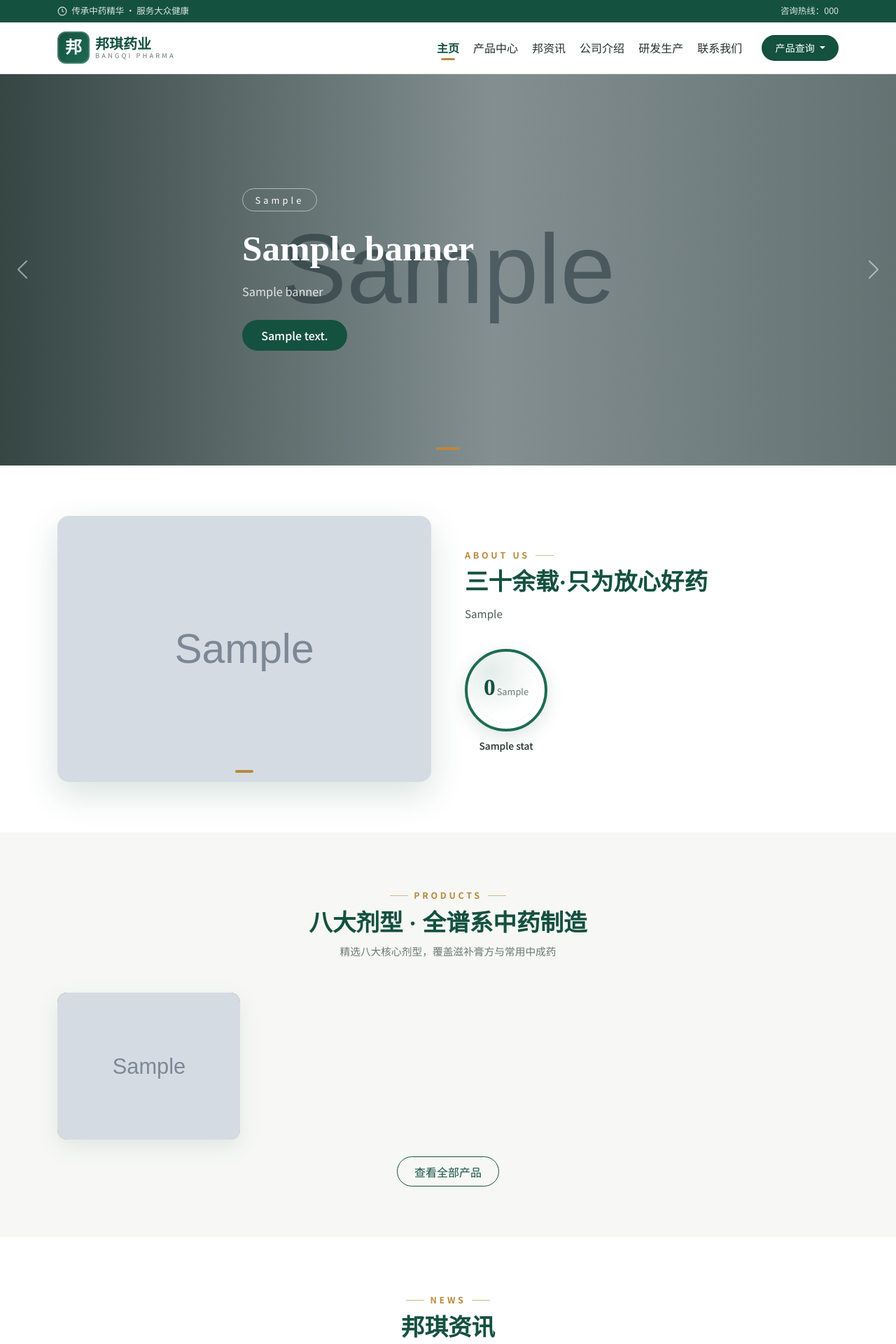
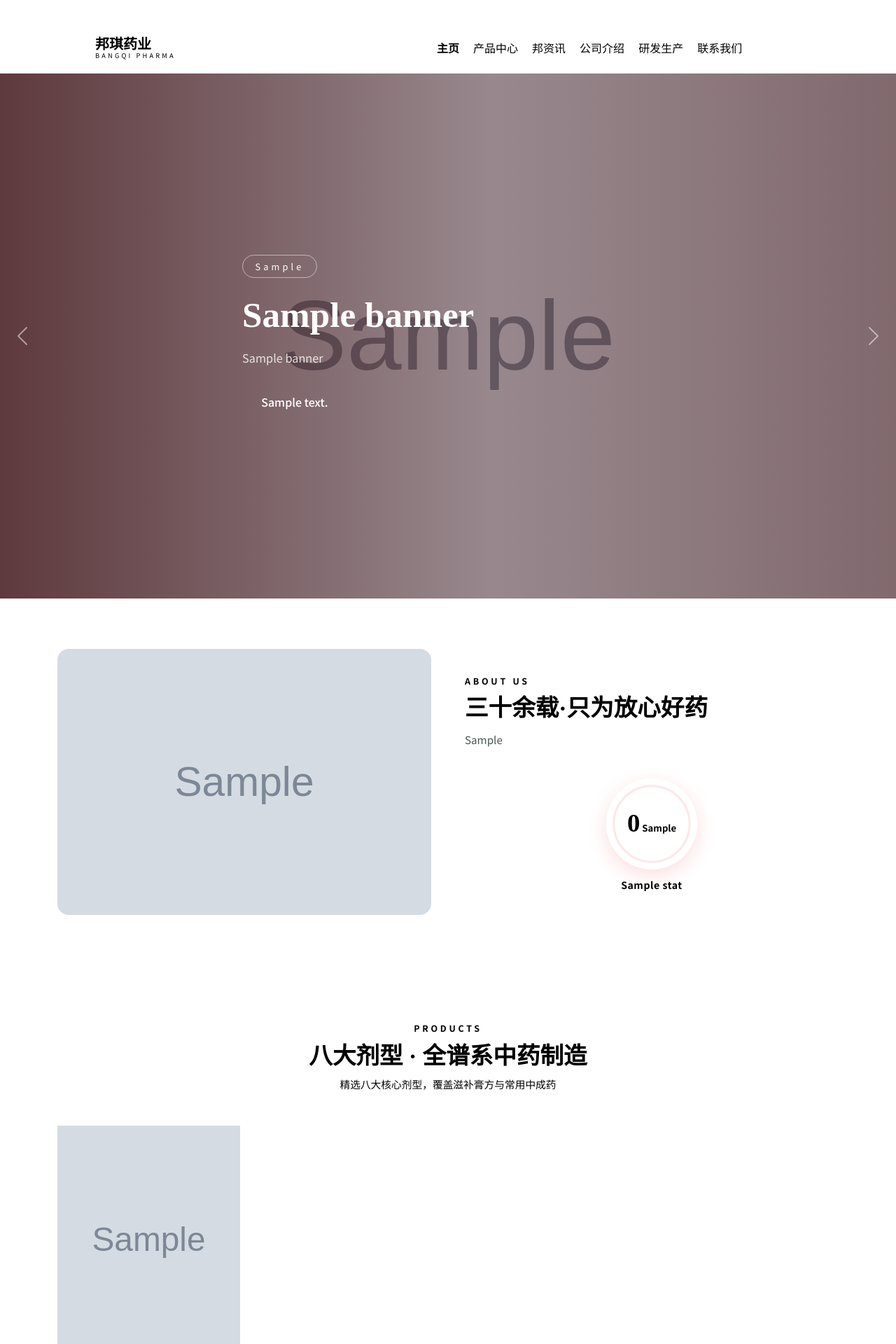
Before and after one commit to jack-hug/bangqi-website, a Flask app: page / in a window 1280 px wide. Shown: the top 1920 px of the page at 70% size. Run offline with Flask 3, Linux system fonts and the light colour scheme; data comes from the database, SQL or seed files in the repository; tables that the repository leaves empty hold one stand-in row (values such as "Sample post"); grey boxes marked "Sample" are stand-in pictures; parts of the project's set-up code (start-up, migrations or seed data) failed here and were passed over.

Commit message:
feat(optimize-5): 朱红+碧青主色重设计，7 项视觉/交互改进
1. 主色重设计
   - --bq-green → --bq-red 家族（#E62129 五档）
   - 新增 --bq-teal 蓝绿辅色族（#1A6F75 三档）
   - .ph-* 渐变重做：暖色 + 蓝青色组合
   - 后台 admin.css 同步切换

2. 首页三圆环现代化 + 居中
   - SVG 进度环 + 大数字 + 微光描边
   - 朱红 / 碧青双色渐变
   - hover 上浮 + 红光阴影

3. 首页 banner 1920×750
   - placeholder.py banner: 1920×750
   - 容器高度 560 → 750（响应式降级）

4. 剂型图片 480×600（aspect-ratio 4:5）
   - 有上传图直接显示；无上传图显示色块占位（再无叠加问题）

5. 走近邦琪 4 卡：480×800 + 动画增强 + 重新进入重新触发
   - aspect-ratio 4:7
   - .rise 动画：1.1s cubic-bezier，70px 位移
   - IntersectionObserver 强制 reflow 重触发

6. 后台图片预览完善 + 按钮对比度
   - .img-preview-wrap 240~360px
   - object-fit: contain，完整看到上传图
   - .btn-img-clear 文字对比度提升

7. 同步到 GitHub（本次推送）

附加修复：app.py 移除 PERMANENT_SESSION_LIFETIME=None 的非法写入

```diff
--- a/app.py
+++ b/app.py
@@ -137,8 +137,8 @@ def create_app():
     app.config["SESSION_COOKIE_HTTPONLY"] = True
     app.config["SESSION_COOKIE_SAMESITE"] = app.config.get("SESSION_COOKIE_SAMESITE") or "Lax"
     app.config["SESSION_COOKIE_SECURE"] = is_prod
-    # session 寿命保持默认（浏览器关闭即过期），避免永久会话风险
-    app.config["PERMANENT_SESSION_LIFETIME"] = None
+    # session 寿命保持 Flask 默认（timedelta(days=31)）。
+    # 注意：如果想「关闭浏览器即退出」，那么在登录时不要调 session.permanent = True 即可。
 
     db.init_app(app)
 
--- a/static/css/style.css
+++ b/static/css/style.css
@@ -1,22 +1,41 @@
+<style>
 /* ============================================================
    邦琪药业官网 - 全局样式
-   设计语言：现代中式 · 玉绿 × 鎏金 · 大留白 · 衬线标题
-   图片一律以渐变色块占位（.ph-*），后续替换为真实图片
+   设计语言：现代中式 · 朱红（#E62129）× 碧青（金辅）· 大留白 · 衬线标题
+   主色 = 公司品牌色（中国红），碧青为冷色平衡，金色保留为传统点缀
    ============================================================ */
 :root {
-  --bq-green: #14513f;        /* 主色：深玉绿 */
-  --bq-green-2: #1e6b53;      /* 主色亮阶 */
-  --bq-green-soft: #e8f2ee;   /* 主色浅底 */
-  --bq-gold: #b9893d;         /* 鎏金点缀 */
-  --bq-gold-soft: #f6efe1;    /* 金浅底 */
-  --bq-ink: #22312b;          /* 正文墨色 */
-  --bq-gray: #6b7a74;         /* 次级文字 */
-  --bq-bg: #f7f8f6;           /* 页面浅底 */
-  --bq-line: #e3e8e4;         /* 分割线 */
+  /* 朱红主色族 */
+  --bq-red: #E62129;          /* 公司主色：朱红 */
+  --bq-red-2: #C11318;        /* 暗红 - hover/active */
+  --bq-red-3: #FF444F;        /* 亮红 - 发光/高亮 */
+  --bq-red-soft: #FCE8EA;     /* 极浅红底 */
+  --bq-red-glow: rgba(230, 33, 41, .14); /* 红光 */
+  --bq-red-deep: #9A0E14;     /* 深红 - 文字 */
+
+  /* 碧青辅色族（蓝绿） */
+  --bq-teal: #1A6F75;
+  --bq-teal-2: #0E5961;
+  --bq-teal-soft: #E3EFF1;
+
+  /* 鎏金（传统点缀） */
+  --bq-gold: #b9893d;
+  --bq-gold-soft: #f6efe1;
+
+  /* 中性 */
+  --bq-ink: #1B1F23;          /* 主文字 - 偏深墨 */
+  --bq-ink-soft: #4F575E;
+  --bq-gray: #6B7882;         /* 次级文字 */
+  --bq-bg: #FAF6F2;           /* 页面暖白底 */
+  --bq-line: #ECE6DE;         /* 暖灰分割线 */
+
+  /* 圆角与阴影（基于朱红调） */
   --bq-radius: 14px;
-  --bq-shadow: 0 10px 30px rgba(20, 81, 63, .10);
-  --bq-shadow-lg: 0 18px 48px rgba(20, 81, 63, .16);
+  --bq-shadow: 0 10px 30px rgba(154, 14, 20, .08);
+  --bq-shadow-lg: 0 18px 48px rgba(154, 14, 20, .14);
+  --bq-shadow-glow: 0 0 40px rgba(230, 33, 41, .18);
 }
+
 
 body {
   font-family: "Noto Sans SC", system-ui, sans-serif;
@@ -24,7 +43,7 @@ body {
   background: #fff;
 }
 h1, h2, h3, .serif { font-family: "Noto Serif SC", serif; }
-a { color: var(--bq-green-2); text-decoration: none; transition: color .2s; }
+a { color: var(--bq-red-2); text-decoration: none; transition: color .2s; }
 a:hover { color: var(--bq-gold); }
 
 /* ---------- 图片占位色块体系 ---------- */
@@ -46,20 +65,25 @@ a:hover { color: var(--bq-gold); }
     radial-gradient(circle at 20% 30%, rgba(255,255,255,.14), transparent 45%),
     radial-gradient(circle at 80% 70%, rgba(255,255,255,.10), transparent 40%);
 }
-.ph-am { background: linear-gradient(135deg, #8a5a2b, #c99a55); }   /* 膏剂·琥珀 */
-.ph-gy { background: linear-gradient(135deg, #3f7d5c, #7fbf9a); }   /* 糖浆·青绿 */
-.ph-gr { background: linear-gradient(135deg, #2c6e63, #66b0a0); }   /* 颗粒·黛绿 */
-.ph-ta { background: linear-gradient(135deg, #1e6b53, #4fa386); }   /* 片剂·玉绿 */
-.ph-cp { background: linear-gradient(135deg, #276a7d, #63aec0); }   /* 胶囊·青蓝 */
-.ph-li { background: linear-gradient(135deg, #8f3b3b, #c97b6d); }   /* 搽剂·绛红 */
-.ph-ti { background: linear-gradient(135deg, #5b4a8a, #9b8ac6); }   /* 酊剂·紫藤 */
-.ph-pi { background: linear-gradient(135deg, #7a5620, #b9893d); }   /* 丸剂·棕金 */
-.ph-gray { background: linear-gradient(135deg, #5a6a63, #93a49b); } /* 通用灰绿 */
-.ph-green { background: linear-gradient(135deg, var(--bq-green), var(--bq-green-2)); }
+/* ============================================================
+   邦琪药业 - 图片占位色块体系（朱红主导 + 蓝绿辅助 + 鎏金点缀）
+   ============================================================ */
+.ph-red { background: linear-gradient(135deg, #C91821, #E62129); }       /* 朱红 - 主色 */
+.ph-red-2 { background: linear-gradient(135deg, #9A0E14, #C11318); }    /* 深红 */
+.ph-am { background: linear-gradient(135deg, #B56A2A, #D08D44); }        /* 膏剂·暖琥珀 */
+.ph-gy { background: linear-gradient(135deg, #D39445, #E8B96A); }        /* 糖浆·金沙 */
+.ph-li { background: linear-gradient(135deg, #8f3b3b, #d57878); }       /* 搽剂·绛红 */
+.ph-pi { background: linear-gradient(135deg, #7a5620, #c8a358); }       /* 丸剂·棕金 */
+.ph-ta { background: linear-gradient(135deg, #1A6F75, #4FA3A8); }       /* 片剂·碧青 */
+.ph-cp { background: linear-gradient(135deg, #124B6E, #5DA0C4); }       /* 胶囊·远海蓝 */
+.ph-ti { background: linear-gradient(135deg, #2A4A6E, #5A85B4); }       /* 酊剂·青黛 */
+.ph-gr { background: linear-gradient(135deg, #0E5961, #3A9098); }       /* 颗粒·湖青 */
+.ph-gray { background: linear-gradient(135deg, #5a6a63, #93a49b); }    /* 通用灰绿 */
+.ph-green { background: linear-gradient(135deg, var(--bq-red), var(--bq-red-2)); }
 .ph-gold { background: linear-gradient(135deg, #9a7130, var(--bq-gold)); }
 
 /* ---------- 顶部信息条 ---------- */
-.topbar { background: var(--bq-green); color: rgba(255,255,255,.85); font-size: .78rem; padding: .4rem 0; }
+.topbar { background: var(--bq-red); color: rgba(255,255,255,.85); font-size: .78rem; padding: .4rem 0; }
 .topbar-text { display: inline-flex; align-items: center; gap: .4rem; }
 
 /* ---------- 导航栏 ---------- */
@@ -71,22 +95,22 @@ a:hover { color: var(--bq-gold); }
 }
 .logo-block {
   width: 46px; height: 46px; border-radius: 12px;
-  background: linear-gradient(135deg, var(--bq-green), var(--bq-green-2));
+  background: linear-gradient(135deg, var(--bq-red), var(--bq-red-2));
   color: #fff; font-family: "Noto Serif SC", serif; font-weight: 900; font-size: 1.5rem;
   display: inline-flex; align-items: center; justify-content: center;
   box-shadow: inset 0 0 0 2px rgba(255,255,255,.18);
 }
-.brand-text { font-family: "Noto Serif SC", serif; font-weight: 900; font-size: 1.25rem; color: var(--bq-green); line-height: 1.1; }
+.brand-text { font-family: "Noto Serif SC", serif; font-weight: 900; font-size: 1.25rem; color: var(--bq-red); line-height: 1.1; }
 .brand-text small { display: block; font-family: "Noto Sans SC", sans-serif; font-weight: 400; font-size: .58rem; letter-spacing: .34em; color: var(--bq-gray); }
 .site-nav .nav-link { color: var(--bq-ink); font-weight: 500; padding: .55rem .9rem; border-radius: 8px; position: relative; }
-.site-nav .nav-link:hover { color: var(--bq-green); background: var(--bq-green-soft); }
-.site-nav .nav-link.active { color: var(--bq-green); font-weight: 700; }
+.site-nav .nav-link:hover { color: var(--bq-red); background: var(--bq-red-soft); }
+.site-nav .nav-link.active { color: var(--bq-red); font-weight: 700; }
 .site-nav .nav-link.active::after {
   content: ""; position: absolute; left: .9rem; right: .9rem; bottom: .18rem;
   height: 3px; border-radius: 2px; background: var(--bq-gold);
 }
 .nav-cta {
-  background: var(--bq-green); color: #fff !important;
+  background: var(--bq-red); color: #fff !important;
   padding: .45rem 1.15rem; border-radius: 999px; font-size: .88rem; font-weight: 500;
   border: 1px solid transparent; transition: all .25s;
 }
@@ -179,25 +203,25 @@ a:hover { color: var(--bq-gold); }
   margin-bottom: .6rem;
 }
 .sec-kicker::before, .sec-kicker::after { content: ""; width: 26px; height: 1px; background: var(--bq-gold); opacity: .6; }
-.sec-title { font-size: clamp(1.6rem, 3vw, 2.1rem); font-weight: 900; color: var(--bq-green); margin-bottom: .55rem; }
+.sec-title { font-size: clamp(1.6rem, 3vw, 2.1rem); font-weight: 900; color: var(--bq-red); margin-bottom: .55rem; }
 .sec-sub { color: var(--bq-gray); font-size: .92rem; }
 .btn-bq {
-  background: var(--bq-green); color: #fff; border: none;
+  background: var(--bq-red); color: #fff; border: none;
   padding: .62rem 1.7rem; border-radius: 999px; font-weight: 500; transition: all .25s;
 }
 .btn-bq:hover { background: var(--bq-gold); color: #fff; transform: translateY(-2px); box-shadow: var(--bq-shadow); }
 .btn-outline-bq {
-  border: 1.5px solid var(--bq-green); color: var(--bq-green);
+  border: 1.5px solid var(--bq-red); color: var(--bq-red);
   padding: .55rem 1.5rem; border-radius: 999px; font-weight: 500; transition: all .25s; background: transparent;
 }
-.btn-outline-bq:hover { background: var(--bq-green); color: #fff; }
+.btn-outline-bq:hover { background: var(--bq-red); color: #fff; }
 
 /* ---------- 页面横幅（内页通用） ---------- */
 .page-hero {
   padding: 4.2rem 0 3.6rem;
   background:
     radial-gradient(circle at 85% 20%, rgba(185,137,61,.16), transparent 42%),
-    linear-gradient(120deg, var(--bq-green) 0%, #1c6350 55%, #2b7a62 100%);
+    linear-gradient(120deg, var(--bq-red) 0%, #1c6350 55%, #2b7a62 100%);
   color: #fff; position: relative; overflow: hidden;
 }
 .page-hero::before {
--- a/static/js/main.js
+++ b/static/js/main.js
@@ -1,17 +1,36 @@
 /* 邦琪药业官网 - 全局脚本 */
 document.addEventListener("DOMContentLoaded", function () {
-  /* 数字圆环跳跃动画（主页公司简介统计） */
+  /* 数字圆环 + SVG 进度环同步动画 */
   function animateCounter(el) {
     const target = parseInt(el.dataset.target, 10) || 0;
     const duration = 1600;
     const start = performance.now();
-    const steps = 26;
+    const ring = el.closest(".stat-ring")?.querySelector(".stat-bar");
+    /* 进度：取当前 3 个 stat 中最大值做归一化，让进度环视觉对比均匀 */
+    let ringMax = 100;
+    if (ring && ring.dataset.target) {
+      const all = Array.from(document.querySelectorAll(".stat-bar")).map((b) => parseInt(b.dataset.target, 10) || 0);
+      ringMax = Math.max(100, ...all);
+    }
     function tick(now) {
       const p = Math.min((now - start) / duration, 1);
       const eased = 1 - Math.pow(1 - p, 3);
       const val = Math.round(target * eased);
       el.textContent = val.toLocaleString("en-US");
+      if (ring && p < 1) {
+        const C = 2 * Math.PI * 50;
+        const offset = C * (1 - (target * eased) / ringMax);
+        ring.style.strokeDashoffset = offset;
+      } else if (ring) {
+        const C = 2 * Math.PI * 50;
+        ring.style.strokeDashoffset = C * (1 - target / ringMax);
+      }
       if (p < 1) requestAnimationFrame(tick);
+    }
+    /* 进度环起始态 */
+    if (ring) {
+      const C = 2 * Math.PI * 50;
+      ring.style.strokeDashoffset = C;
     }
     requestAnimationFrame(tick);
   }
@@ -28,12 +47,22 @@ document.addEventListener("DOMContentLoaded", function () {
     counters.forEach(animateCounter);
   }
 
-  /* 滚动上浮动画（企业相关四张卡片） */
+  /* 滚动上浮动画（企业相关四张卡片） - 进入视口触发，离开后再回来重新触发 */
   const risers = document.querySelectorAll(".rise");
   if ("IntersectionObserver" in window && risers.length) {
-    const ro = new IntersectionObserver((entries) => {
-      entries.forEach((e) => { if (e.isIntersecting) e.target.classList.add("rise-in"); });
-    }, { threshold: 0.25 });
+    const ro = new IntersectionObserver(
+      (entries) => {
+        entries.forEach((e) => {
+          if (e.isIntersecting) {
+            e.target.classList.remove("rise-in");
+            // 强制重排，重新触发动画
+            void e.target.offsetWidth;
+            e.target.classList.add("rise-in");
+          }
+        });
+      },
+      { threshold: 0.18 }
+    );
     risers.forEach((el) => ro.observe(el));
   } else {
     risers.forEach((el) => el.classList.add("rise-in"));
--- a/templates/category_page.html
+++ b/templates/category_page.html
@@ -72,9 +72,9 @@
 .cat-stats { display: flex; flex-wrap: wrap; gap: 1rem; }
 .cat-stat {
   flex: 1; min-width: 120px; text-align: center;
-  background: var(--bq-green-soft); border-radius: 12px; padding: 1rem .6rem;
+  background: var(--bq-red-soft); border-radius: 12px; padding: 1rem .6rem;
 }
-.cat-stat strong { display: block; font-size: 1.6rem; font-weight: 900; color: var(--bq-green); line-height: 1.2; }
+.cat-stat strong { display: block; font-size: 1.6rem; font-weight: 900; color: var(--bq-red); line-height: 1.2; }
 .cat-stat span { font-size: .78rem; color: var(--bq-gray); }
 .cat-hero { height: 240px; border-radius: 12px; margin-bottom: .6rem; }
 .cat-img { height: 150px; border-radius: 10px; font-size: .78rem; }
--- a/templates/index.html
+++ b/templates/index.html
@@ -58,11 +58,31 @@
         <h2 class="sec-title text-start">三十余载·只为放心好药</h2>
         <p class="intro-text">{{ COMPANY.intro }}</p>
         <!-- 三个数据圆环（数据库驱动，数字动态跳跃生成） -->
-        <div class="stat-row">
+        <!-- 现代化设计：SVG 进度环 + 大数字 + 微光点，居中 -->
+        <div class="stat-row stat-row-center">
           {% for s in home_stats %}
           <div class="stat-circle">
-            <div class="stat-ring {{ 'ring-gold' if loop.index == 2 }}">
-              <span class="stat-num" data-target="{{ s.value }}">0</span><span class="stat-unit">{{ s.unit }}</span>
+            <div class="stat-ring {{ 'ring-teal' if loop.index == 2 }}">
+              <svg class="stat-ring-svg" viewBox="0 0 120 120" aria-hidden="true">
+                <defs>
+                  <linearGradient id="ringGrad{{ loop.index }}" x1="0%" y1="0%" x2="100%" y2="100%">
+                    {% if loop.index == 2 %}
+                      <stop offset="0%" stop-color="#1A6F75"/>
+                      <stop offset="100%" stop-color="#4FA3A8"/>
+                    {% else %}
+                      <stop offset="0%" stop-color="#E62129"/>
+                      <stop offset="100%" stop-color="#FF444F"/>
+                    {% endif %}
+                  </linearGradient>
+                </defs>
+                <circle class="stat-track" cx="60" cy="60" r="50" />
+                <circle class="stat-bar" cx="60" cy="60" r="50"
+                        stroke="url(#ringGrad{{ loop.index }})"
+                        data-target="{{ s.value }}" />
+              </svg>
+              <div class="stat-text">
+                <span class="stat-num" data-target="{{ s.value }}">0</span><span class="stat-unit">{{ s.unit }}</span>
+              </div>
             </div>
             <span class="stat-label">{{ s.label }}</span>
           </div>
@@ -86,10 +106,16 @@
       {% for f in dosage_form_cards %}
       <div class="col-6 col-md-4 col-lg-3">
         <a href="/products?form={{ f.name }}" class="form-card">
-          <!-- 剂型图片：未上传时显示纯色PNG占位图，悬停变虚并弹出剂型名称 -->
-          <div class="ph {{ form_colors[loop.index0 % 8] }} form-ph">
+          <!-- 剂型图片：有上传时直接用图片，无上传时显示色块占位 -->
+          {% if f.image %}
+          <div class="form-img-wrap">
             <img src="{{ img_url(f.image, 'form', form_colors[loop.index0 % 8]) }}" alt="{{ f.name }}">
           </div>
+          {% else %}
+          <div class="ph {{ form_colors[loop.index0 % 8] }} form-ph">
+            <span class="ph-tag">{{ f.name }} · 待上传</span>
+          </div>
+          {% endif %}
           <div class="form-overlay">
             <span class="form-name">{{ f.name }}</span>
             <span class="form-desc">{{ f.description }}</span>
@@ -167,7 +193,11 @@
       {% for e in enterprise_cards %}
       <div class="col-sm-6 col-lg-3">
         <a href="{{ e.link }}" class="corp-card rise">
-          <div class="ph {{ e.color }} corp-ph"><img src="{{ img_url(e.image, 'corp', e.color) }}" alt="{{ e.title }}"></div>
+          {% if e.image %}
+          <div class="corp-img-wrap"><img src="{{ img_url(e.image, 'corp', e.color) }}" alt="{{ e.title }}"></div>
+          {% else %}
+          <div class="ph {{ e.color }} corp-ph"><span class="ph-tag">{{ e.title }}</span></div>
+          {% endif %}
           <div class="corp-info"><h4>{{ e.title }}</h4><p>{{ e.description }}</p></div>
         </a>
       </div>
@@ -181,9 +211,9 @@
 {% block extra_css %}
 <style>
 /* ---- Banner ---- */
-.banner-ph { height: 560px; position: relative; overflow: hidden; }
+.banner-ph { height: 750px; position: relative; overflow: hidden; }
 .banner-ph > img { position: absolute; inset: 0; width: 100%; height: 100%; object-fit: cover; }
-.banner-shade { position: absolute; inset: 0; background: linear-gradient(90deg, rgba(8,28,22,.78) 0%, rgba(8,28,22,.40) 55%, rgba(8,28,22,.55) 100%); }
+.banner-shade { position: absolute; inset: 0; background: linear-gradient(90deg, rgba(60,12,14,.78) 0%, rgba(60,12,14,.40) 55%, rgba(60,12,14,.55) 100%); }
 .banner-caption { position: relative; z-index: 2; color: #fff; max-width: 620px; padding: 0 1rem; }
 .banner-kicker { display: inline-block; font-size: .8rem; letter-spacing: .32em; border: 1px solid rgba(255,255,255,.5); border-radius: 999px; padding: .35rem 1.1rem; margin-bottom: 1.3rem; }
 .banner-caption h2 { font-size: clamp(2rem, 4.4vw, 3.2rem); font-weight: 900; line-height: 1.28; margin-bottom: 1rem; }
@@ -202,36 +232,104 @@
 .shadow-bq { box-shadow: var(--bq-shadow-lg); }
 .sec-kicker.not-center::before { display: none; }
 
-.stat-row { display: flex; gap: 2.2rem; margin-top: 2.2rem; flex-wrap: wrap; }
+/* ---- 现代化数据圆环：SVG 进度环 + 大数字 + 微光，居中 ---- */
+.stat-row {
+  display: flex; justify-content: center; align-items: center;
+  gap: 2.8rem; margin-top: 2.5rem; flex-wrap: wrap;
+  width: 100%;
+}
+.stat-row-center { text-align: center; }
 .stat-circle { text-align: center; }
 .stat-ring {
-  width: 118px; height: 118px; border-radius: 50%;
-  border: 4px solid var(--bq-green-2);
-  background: radial-gradient(circle at 30% 25%, rgba(30,107,83,.12), transparent 60%), #fff;
+  width: 130px; height: 130px; border-radius: 50%;
+  background: #fff;
+  display: flex; align-items: center; justify-content: center;
+  position: relative;
+  box-shadow:
+    0 8px 28px rgba(230,33,41,.15),
+    0 0 0 4px rgba(255,255,255,.9) inset;
+  transition: transform .35s cubic-bezier(.2,.8,.3,1), box-shadow .35s;
+}
+.stat-ring::before {
+  content: ""; position: absolute; inset: -6px; border-radius: 50%;
+  background: conic-gradient(from 90deg, var(--bq-red) 0deg, var(--bq-red) 0deg, transparent 0deg);
+  z-index: -1; opacity: .14; filter: blur(8px);
+}
+.stat-ring.ring-teal::before {
+  background: conic-gradient(from 90deg, var(--bq-teal) 0deg, var(--bq-teal) 0deg, transparent 0deg);
+}
+.stat-circle:hover .stat-ring {
+  transform: translateY(-8px) scale(1.04);
+  box-shadow: 0 18px 40px rgba(230,33,41,.22), 0 0 0 4px rgba(255,255,255,.9) inset;
+}
+
+/* SVG 圆环 */
+.stat-ring-svg {
+  position: absolute; inset: 0; width: 100%; height: 100%;
+  transform: rotate(-90deg);
+}
+.stat-track {
+  fill: none; stroke: rgba(230,33,41,.10);
+  stroke-width: 3; stroke-linecap: round;
+}
+.stat-bar {
+  fill: none; stroke-width: 6; stroke-linecap: round;
+  stroke-dasharray: 314.159;       /* 2π × 50 */
+  stroke-dashoffset: 314.159;      /* 完全隐藏，由 JS 控制 */
+  transition: stroke-dashoffset 1.6s cubic-bezier(.2,.8,.3,1);
+  filter: drop-shadow(0 0 6px rgba(230,33,41,.5));
+}
+.stat-ring.ring-teal .stat-bar {
+  filter: drop-shadow(0 0 6px rgba(26,111,117,.5));
+}
+.stat-ring.ring-teal .stat-track { stroke: rgba(26,111,117,.10); }
+
+/* 圆环中心：数字 + 单位 */
+.stat-text {
+  position: relative; z-index: 2;
   display: flex; align-items: baseline; justify-content: center;
-  padding-top: 34px; position: relative;
-  box-shadow: 0 8px 24px rgba(20,81,63,.14);
-  transition: transform .3s;
+  line-height: 1;
 }
-.stat-ring::after { content: ""; position: absolute; inset: 8px; border-radius: 50%; border: 1px dashed var(--bq-green-soft); }
-.stat-ring.ring-gold { border-color: var(--bq-gold); background: radial-gradient(circle at 30% 25%, rgba(185,137,61,.14), transparent 60%), #fff; }
-.stat-circle:hover .stat-ring { transform: translateY(-6px); }
-.stat-num { font-family: "Noto Serif SC", serif; font-size: 2.1rem; font-weight: 900; color: var(--bq-green); line-height: 1; }
-.ring-gold .stat-num { color: var(--bq-gold); }
-.stat-unit { font-size: .8rem; color: var(--bq-gray); margin-left: 2px; }
-.stat-label { display: block; margin-top: .6rem; font-size: .86rem; font-weight: 500; color: var(--bq-ink); }
+.stat-num {
+  font-family: "Noto Serif SC", serif;
+  font-size: 2.3rem; font-weight: 900;
+  color: var(--bq-red); line-height: 1;
+  font-variant-numeric: tabular-nums;
+}
+.stat-ring.ring-teal .stat-num { color: var(--bq-teal); }
+.stat-unit {
+  font-size: .82rem; color: var(--bq-gray);
+  margin-left: 3px; font-weight: 600;
+}
+.stat-label {
+  display: block; margin-top: .8rem;
+  font-size: .88rem; font-weight: 600; color: var(--bq-ink);
+  letter-spacing: .04em;
+}
 
-/* ---- 剂型矩阵：悬停图片变虚、弹出剂型名 ---- */
-.form-card { display: block; position: relative; border-radius: var(--bq-radius); overflow: hidden; box-shadow: var(--bq-shadow); }
-.form-ph { height: 210px; transition: filter .35s, transform .35s; }
+@media (max-width: 575.98px) {
+  .stat-row { gap: 1.4rem; }
+  .stat-ring { width: 108px; height: 108px; }
+  .stat-num { font-size: 1.9rem; }
+}
+
+/* ---- 剂型矩阵：悬停图片变虚，弹出剂型名 ---- */
+.form-card { display: block; position: relative; border-radius: var(--bq-radius); overflow: hidden; box-shadow: var(--bq-shadow); aspect-ratio: 4 / 5; }
+.form-img-wrap, .form-ph {
+  position: absolute; inset: 0;
+  transition: filter .35s, transform .35s;
+}
+.form-img-wrap img { position: absolute; inset: 0; width: 100%; height: 100%; object-fit: cover; z-index: 2; background: transparent; }
+.form-card:hover .form-img-wrap, .form-card:hover .form-ph { filter: blur(5px) opacity(.45); transform: scale(1.05); }
 .form-overlay {
   position: absolute; inset: 0; display: flex; flex-direction: column;
   align-items: center; justify-content: center; gap: .45rem;
-  background: linear-gradient(160deg, rgba(20,81,63,.88), rgba(20,81,63,.72));
+  background: linear-gradient(160deg, rgba(154,14,20,.88), rgba(154,14,20,.72));
   color: #fff; opacity: 0; transition: opacity .35s; backdrop-filter: blur(2px);
   padding: 1rem; text-align: center;
 }
-.form-card:hover .form-ph { filter: blur(5px) opacity(.45); transform: scale(1.05); }
+.form-card:hover .form-ph,
+.form-card:hover .form-img-wrap { filter: blur(5px) opacity(.45); transform: scale(1.05); }
 .form-card:hover .form-overlay { opacity: 1; }
 .form-name { font-family: "Noto Serif SC", serif; font-size: 1.5rem; font-weight: 900; }
 .form-desc { font-size: .8rem; color: rgba(255,255,255,.8); letter-spacing: .08em; }
```
Also changed, not shown: other parts of static/css/style.css (+25 -23 lines), other parts of templates/index.html (+17 -9 lines), placeholder.py (+16 -15 lines), templates/product_detail.html (+4 -4 lines), templates/products.html (+8 -8 lines), templates/news_detail.html (line endings or trailing spaces), 2 other files.
